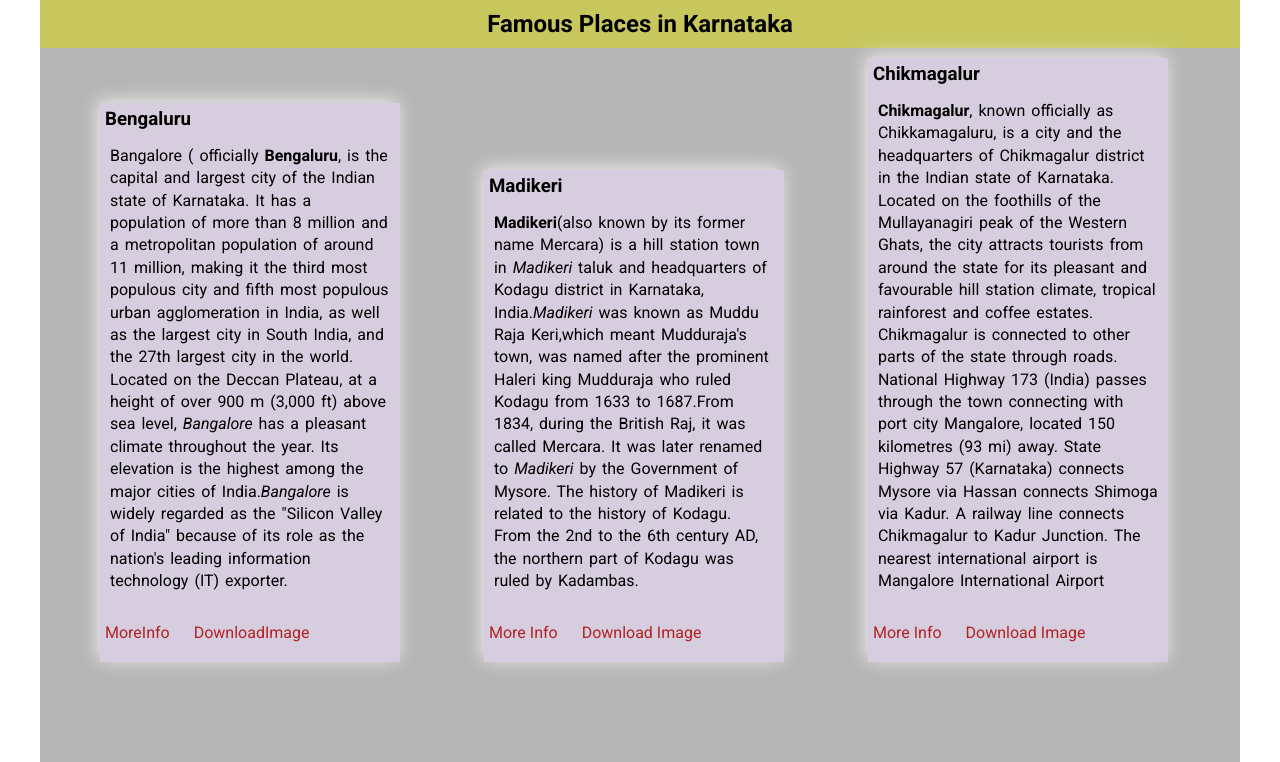
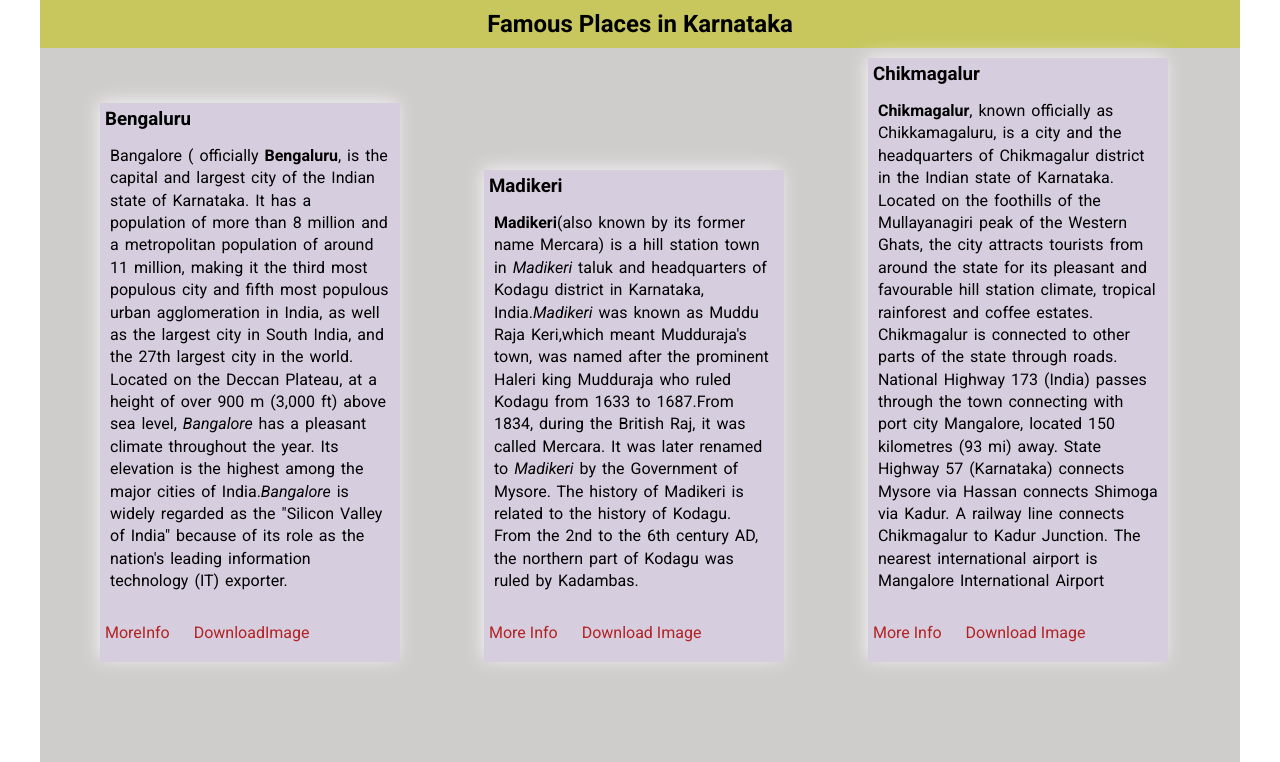
Before and after one commit to Thulasi-V/qLabs_Training, a PHP site: page /Places_Boxsizing.html in a window 1280 px wide. Shown: the part 38-800 px from the top of the page. Run offline with PHP 8.4, Linux system fonts and the light colour scheme.

Commit message:
Add files via upload
updated css file

```diff
--- a/Task7_CSS4_14Nov2022/final/assets/css/style.css
+++ b/Task7_CSS4_14Nov2022/final/assets/css/style.css
@@ -33,7 +33,7 @@ body{
 }
 
 .sectionWrapper{
-    background-color:rgba(128, 128, 128, 0.575);
+    background-color:rgb(207, 204, 204);
     padding: 0 0 100px 0;
 }
 /*Wrapper ends*/
```
